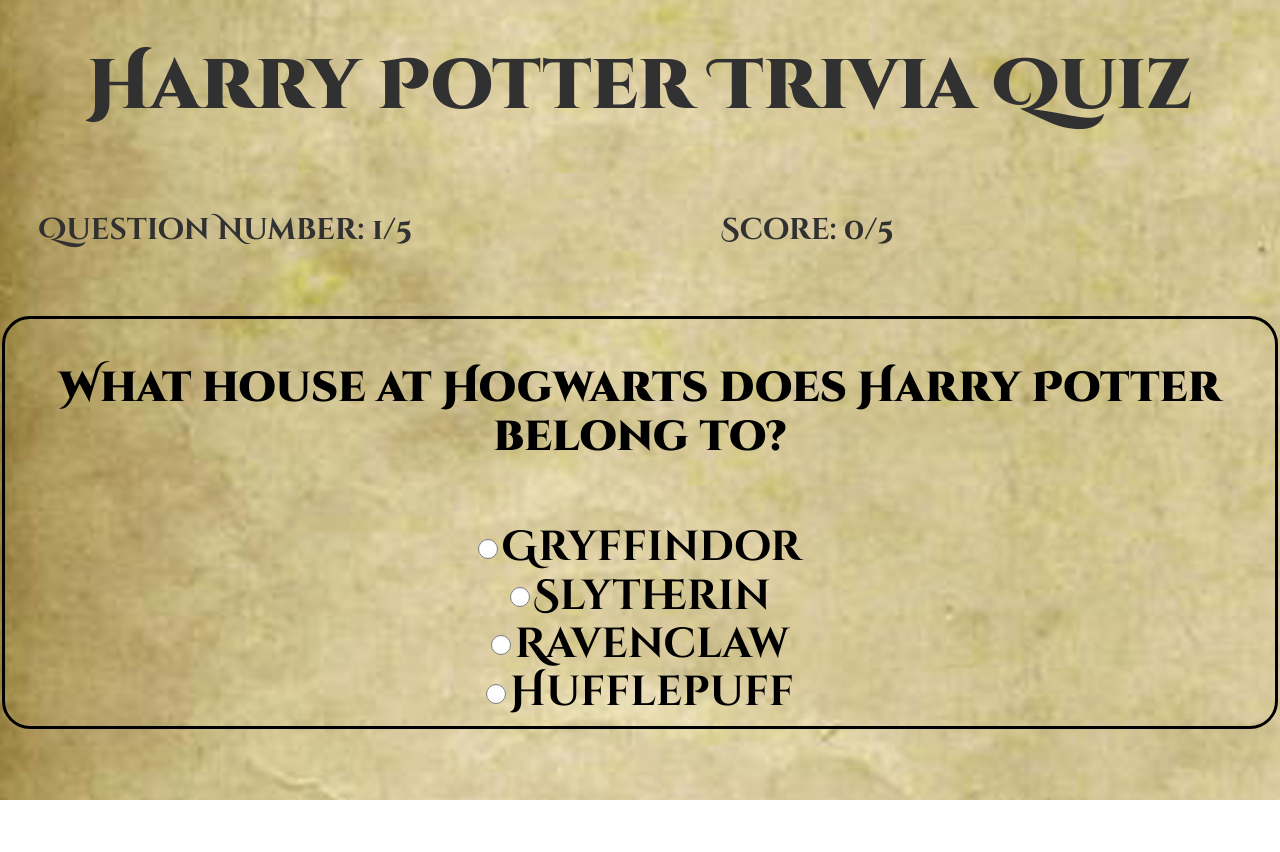
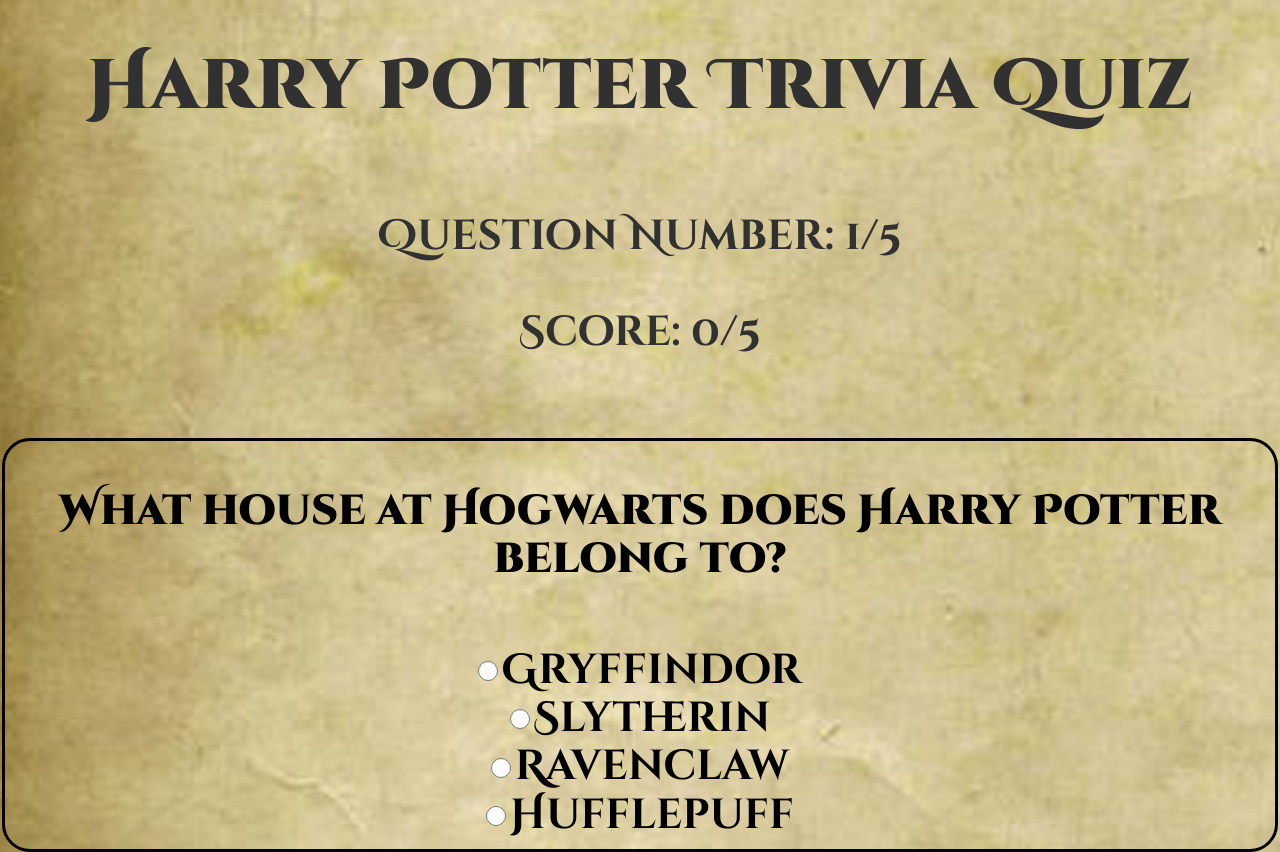
Before and after one commit to teyahurst/quizApp, a plain HTML site: page index.html in a window 1280 px wide. Both pictures are taken after a click on the button "Start Quiz!". Before the commit the page ends 800 px from the top, so only its background shows below. Drawn offline with nearby package versions, Linux system fonts and the light colour scheme.

Commit message:
Add files via upload
added some pseudocode to the app.js file and updated some elements in the css file

```diff
--- a/app.css
+++ b/app.css
@@ -45,27 +45,16 @@ h1{
 
 /* styling for the question and score element */
 
-.question-and-score{
+ul{
   list-style: none;
-  font-size: 30px;
+  font-size: 3em;
   color:  rgb(49, 49, 49);
   padding: 3%;
-  font-weight: 700
-}
-
-.questionNumber {
-  display: inline-block;
-  text-align: left;
-
+  font-weight: 700;
+  text-align: center;
 
 }
 
-.score {
-  display: inline;
-  text-align: right;
-  margin-left: 25%;
-
-}
 
 /* styling for the questions*/
 
--- a/app.js
+++ b/app.js
@@ -90,7 +90,7 @@ function generateStartQuiz(){
 
 function generateQuestionAndScore(){
   return `<ul class ="question-and-score">
-            <li class="questionNumber">Question Number: ${store.questionNumber + 1}/${store.questions.length}</li>
+            <li class="questionNumber">Question Number: ${store.questionNumber + 1}/${store.questions.length}</li><br>
             <li class="score">Score: ${store.score}/${store.questions.length}</li>
           </ul>`
 }
@@ -125,13 +125,8 @@ function generateAnswer(){
                       <input type="radio" onclick="handleRadioClick()" name="answers" id="answer${i + 1}" value="${answer}">
                       <label for="answer${i + 1}" required> ${answer}</label><br>`;
 
-
-
     })
-
-
     return answers;
-
 }
 
 //This will generate the results screen
@@ -155,6 +150,8 @@ function generateResults(){
               </form>
           </div>`
 }
+
+// This generates feedback on if the user got the question right or wrong
 
 function generateFeedback(answerStatus){
   let correctAnswer = store.questions[store.questionNumber].correctAnswer;
@@ -219,6 +216,9 @@ function handleNextQuestion(){
     })
 }
 
+//This function will handle the onclick of the submit button and generate feedback based on if the answer was right or wrong
+
+
 function handleQuestionSubmit(){
     $('body').on('submit', '#question-form', event => {
         event.preventDefault();
@@ -247,6 +247,8 @@ function handleQuestionSubmit(){
     })
 }
 
+//This function will set the page back to the start so users can retake quiz
+
 function retakeQuiz(){
     store.quizStarted = false;
     store.questionNumber = 0;
@@ -254,12 +256,15 @@ function retakeQuiz(){
 
 }
 
+//This function handles the onclick of the try again button
+
 function handleRetakeQuiz(){
     $('body').on('click', '#restart', event => {
         retakeQuiz();
         render();
     })
 }
+
 
 function handleQuiz(){
   render();
```
